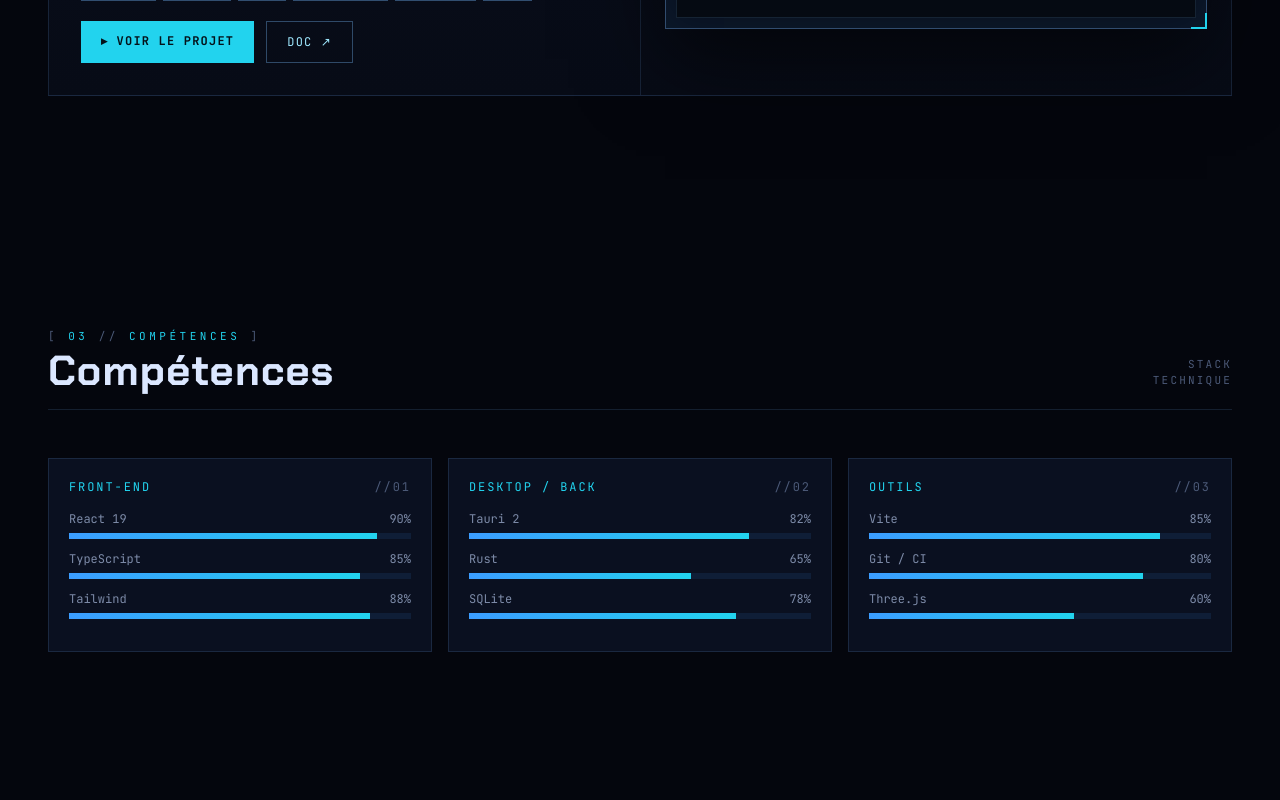
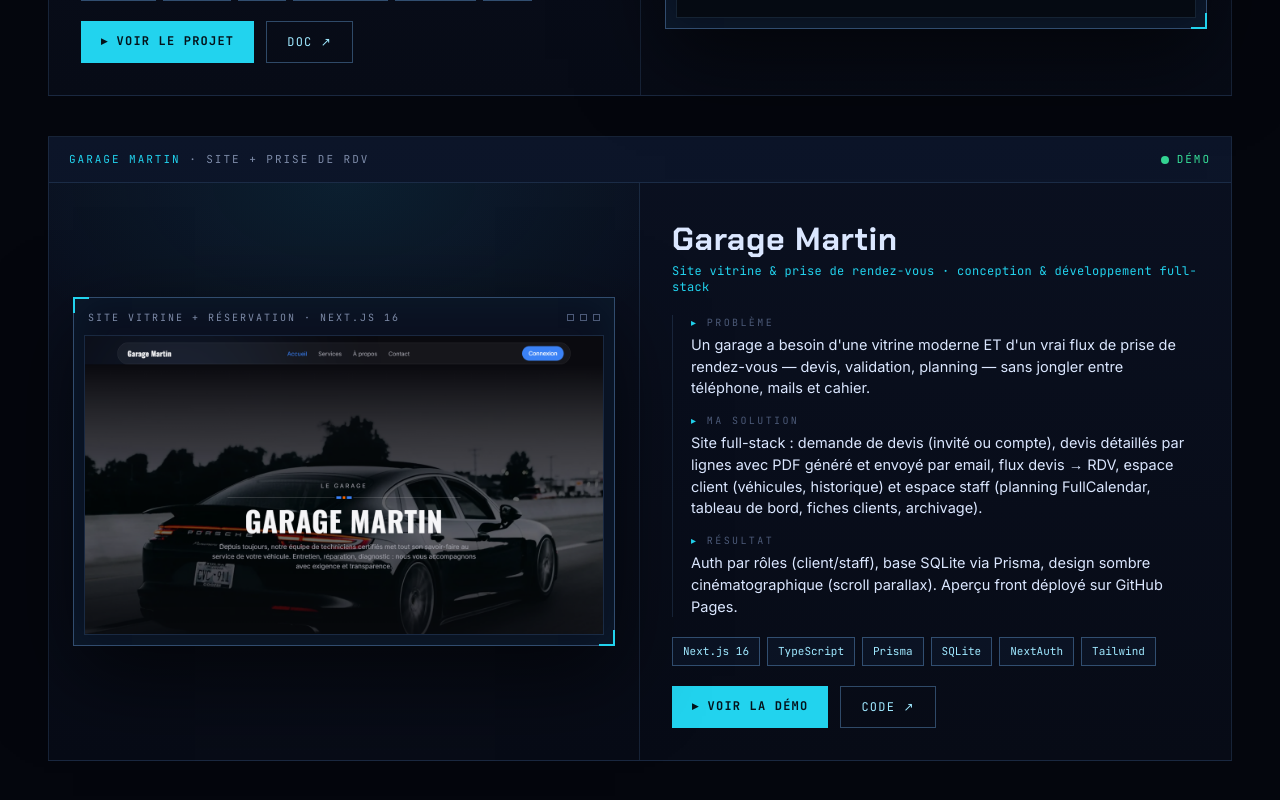
Before and after one commit to elios134/Projet-Portefolio, a React (Vite) app: page / in a window 1280 px wide. Shown: the part 1968-2768 px from the top of the page. Built offline with nearby package versions, Linux system fonts and the light colour scheme.

Commit message:
feat: ajoute le projet Garage Martin aux projets phares (+ capture accueil)

```diff
--- a/src/components/FeaturedProjects.jsx
+++ b/src/components/FeaturedProjects.jsx
@@ -96,7 +96,7 @@ function Panel({ project, reverse }) {
 export default function FeaturedProjects() {
   return (
     <section id="projets" className="mx-auto max-w-container px-7 py-24">
-      <SectionTitle index="02" kicker="PROJETS PHARES" title="Projets phares" right={<>2 applications<br />en production</>} />
+      <SectionTitle index="02" kicker="PROJETS PHARES" title="Projets phares" right={<>3 projets<br />sélectionnés</>} />
       {featuredProjects.map((project, i) => (
         <Panel key={project.title} project={project} reverse={i % 2 === 1} />
       ))}
--- a/src/data/featuredProjects.js
+++ b/src/data/featuredProjects.js
@@ -55,4 +55,31 @@ export const featuredProjects = [
       { label: 'Doc ↗', href: 'https://github.com/elios134/sc-mfd#readme', solid: false },
     ],
   },
+  {
+    title: 'Garage Martin',
+    tag: 'GARAGE MARTIN · SITE + PRISE DE RDV',
+    status: 'DÉMO',
+    barLabel: 'SITE VITRINE + RÉSERVATION · NEXT.JS 16',
+    role: 'Site vitrine & prise de rendez-vous · conception & développement full-stack',
+    image: './assets/imgs/Capture-garage-accueil.png',
+    log: [
+      {
+        t: 'Problème',
+        d: "Un garage a besoin d'une vitrine moderne ET d'un vrai flux de prise de rendez-vous — devis, validation, planning — sans jongler entre téléphone, mails et cahier.",
+      },
+      {
+        t: 'Ma solution',
+        d: "Site full-stack : demande de devis (invité ou compte), devis détaillés par lignes avec PDF généré et envoyé par email, flux devis → RDV, espace client (véhicules, historique) et espace staff (planning FullCalendar, tableau de bord, fiches clients, archivage).",
+      },
+      {
+        t: 'Résultat',
+        d: "Auth par rôles (client/staff), base SQLite via Prisma, design sombre cinématographique (scroll parallax). Aperçu front déployé sur GitHub Pages.",
+      },
+    ],
+    tech: ['Next.js 16', 'TypeScript', 'Prisma', 'SQLite', 'NextAuth', 'Tailwind'],
+    links: [
+      { label: '▸ Voir la démo', href: 'https://elios134.github.io/garage-site/', solid: true },
+      { label: 'Code ↗', href: 'https://github.com/elios134/garage-site', solid: false },
+    ],
+  },
 ]
```
Also changed, not shown: public/assets/imgs/Capture-garage-accueil.png (added).
